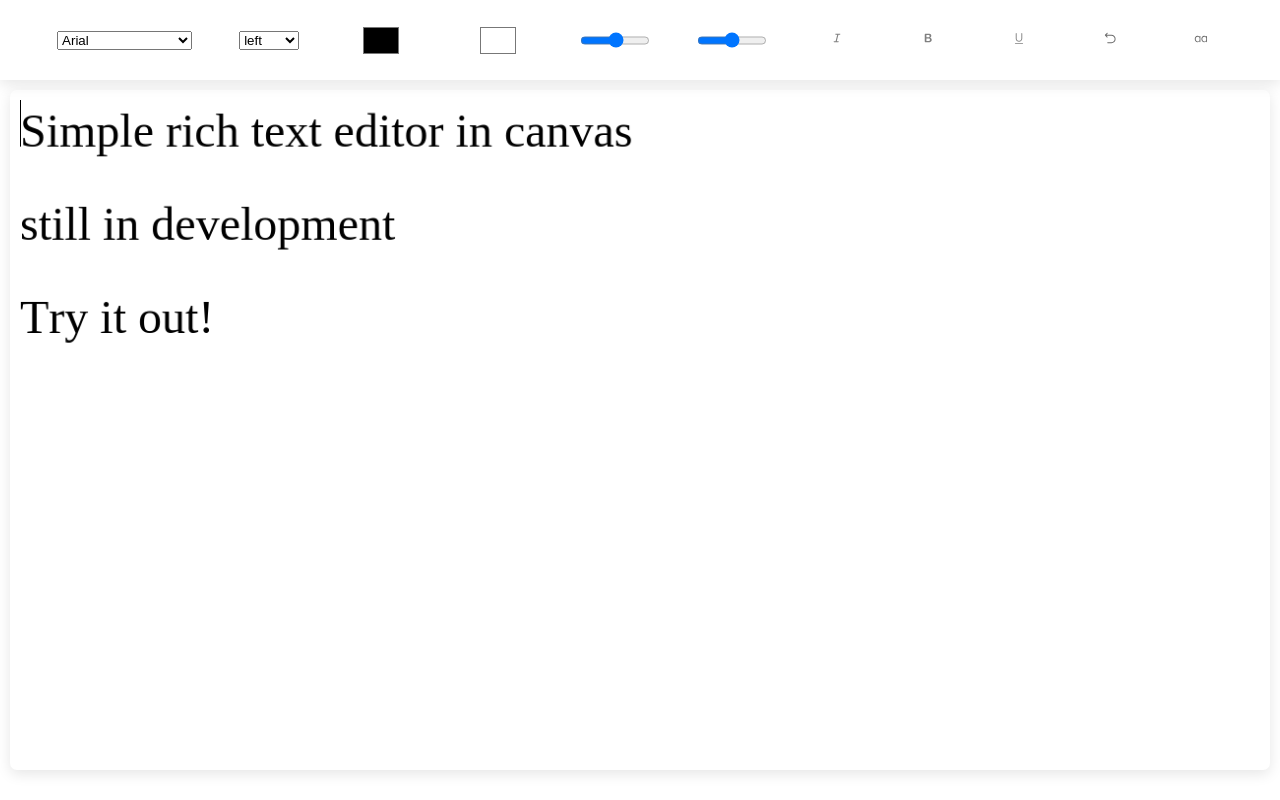
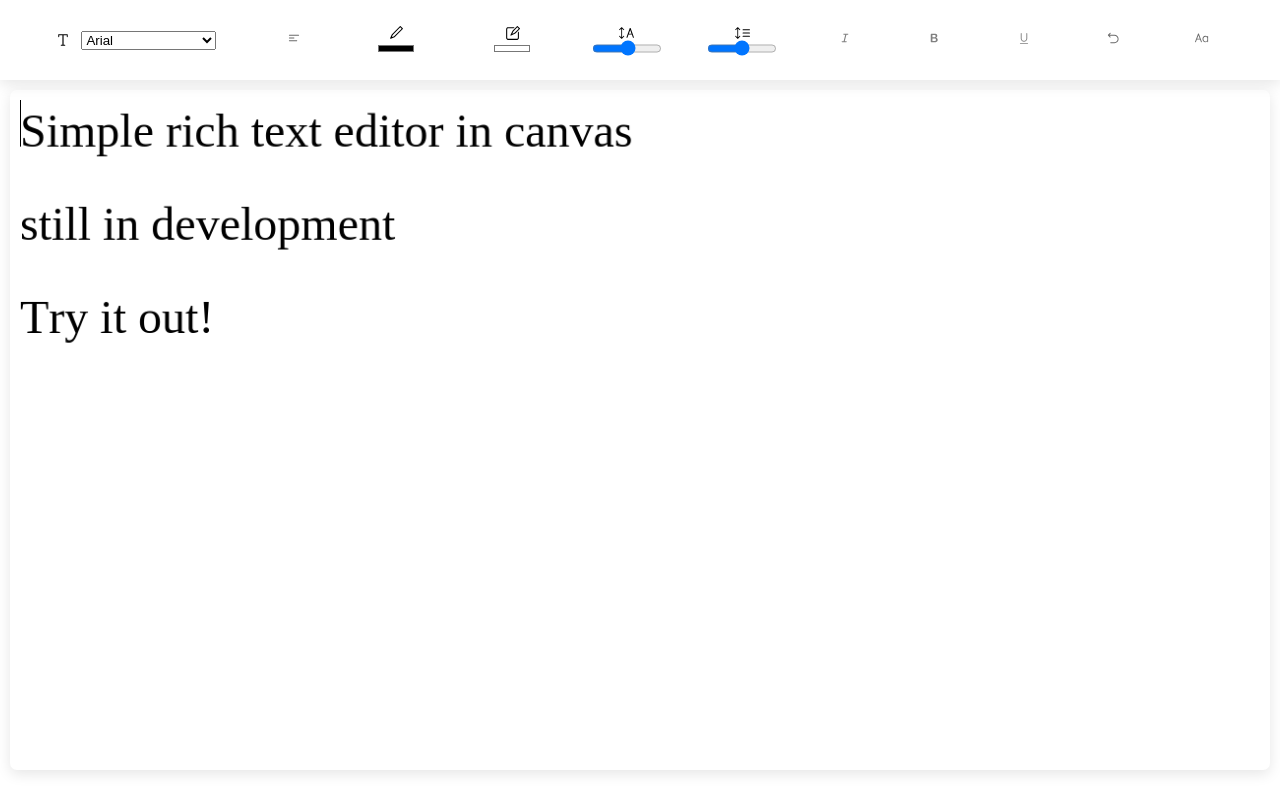
Before and after one commit to gtktsc/canvelho, a Next.js app: page / in a window 1280 px wide. Built offline with nearby package versions, Linux system fonts and the light colour scheme.

Commit message:
can-12: add icons

```diff
--- a/src/components/Canvas.tsx
+++ b/src/components/Canvas.tsx
@@ -7,10 +7,19 @@ import { Position, Range, Styles, Text } from "../lib/Canvelho/types";
 import {
   RxLetterCaseLowercase,
   RxLetterCaseUppercase,
+  RxLetterCaseCapitalize,
   RxFontBold,
   RxFontItalic,
+  RxPencil2,
+  RxLineHeight,
+  RxPencil1,
   RxReset,
   RxUnderline,
+  RxFontSize,
+  RxTextAlignCenter,
+  RxTextAlignLeft,
+  RxTextAlignRight,
+  RxText,
 } from "react-icons/rx";
 import { defaultStyles } from "@/lib/Canvelho/constants";
 
@@ -99,15 +108,6 @@ const CanvasComponent: React.FC = () => {
     });
   }, [currentStyles, canvelho]);
 
-  const toggleLowercase = useCallback(() => {
-    const toggled =
-      currentStyles?.textTransform === "uppercase" ? "lowercase" : "uppercase";
-
-    canvelho?.setStyle({
-      textTransform: toggled,
-    });
-  }, [currentStyles, canvelho]);
-
   const toggleBold = useCallback(() => {
     const toggled = currentStyles?.fontWeight === "bold" ? "normal" : "bold";
 
@@ -134,22 +134,56 @@ const CanvasComponent: React.FC = () => {
     });
   };
 
-  const alignment = ["left", "center", "right"];
+  const toggleAlignment = useCallback(() => {
+    let toggled = "left";
+    if (currentStyles?.textAlign === "left") {
+      toggled = "center";
+    } else if (currentStyles?.textAlign === "center") {
+      toggled = "right";
+    }
+
+    canvelho?.setStyle({
+      textAlign: toggled,
+    });
+  }, [currentStyles, canvelho]);
 
   const renderAlignment = () => {
-    return alignment.map((align, index) => {
-      return (
-        <option key={index} value={align}>
-          {align}
-        </option>
-      );
+    if (currentStyles?.textAlign === "left") {
+      return <RxTextAlignLeft />;
+    } else if (currentStyles?.textAlign === "right") {
+      return <RxTextAlignRight />;
+    }
+    return <RxTextAlignCenter />;
+  };
+
+  const toggleLowercase = useCallback(() => {
+    let toggled = "none";
+    if (currentStyles?.textTransform === "none") {
+      toggled = "uppercase";
+    } else if (currentStyles?.textTransform === "uppercase") {
+      toggled = "lowercase";
+    }
+
+    canvelho?.setStyle({
+      textTransform: toggled,
     });
+  }, [currentStyles, canvelho]);
+
+  const renderTextCase = () => {
+    if (currentStyles?.textTransform === "uppercase") {
+      return <RxLetterCaseUppercase />;
+    } else if (currentStyles?.textTransform === "lowercase") {
+      return <RxLetterCaseLowercase />;
+    }
+    return <RxLetterCaseCapitalize />;
   };
 
   return (
     <>
       {canvelho && (
         <section id="controls-wrapper">
+          <div className="select-wrapper">
+            <RxText />
             <select
               name="font"
               id="font-select"
@@ -160,17 +194,11 @@ const CanvasComponent: React.FC = () => {
             >
               {renderFonts()}
             </select>
-          <select
-            name="alignment"
-            id="alignemnt-select"
-            value={currentStyles?.textAlign}
-            onChange={({ target }) => {
-              canvelho?.setStyle({ textAlign: target.value });
-            }}
-          >
-            {renderAlignment()}
-          </select>
+          </div>
 
+          <button onClick={toggleAlignment}>{renderAlignment()}</button>
+          <div className="input-wrapper">
+            <RxPencil1 />
             <input
               type="color"
               value={currentStyles?.color}
@@ -178,6 +206,9 @@ const CanvasComponent: React.FC = () => {
                 canvelho?.setStyle({ color: e.target.value });
               }}
             />
+          </div>
+          <div className="input-wrapper">
+            <RxPencil2 />
             <input
               type="color"
               value={
@@ -189,6 +220,9 @@ const CanvasComponent: React.FC = () => {
                 canvelho?.setStyle({ backgroundColor: e.target.value });
               }}
             />
+          </div>
+          <div className="input-wrapper">
+            <RxFontSize />
             <input
               type="range"
               min={10}
@@ -198,6 +232,9 @@ const CanvasComponent: React.FC = () => {
                 canvelho?.setStyle({ fontSize: Number(e.target.value) });
               }}
             />
+          </div>
+          <div className="input-wrapper">
+            <RxLineHeight />
             <input
               type="range"
               min={1}
@@ -207,6 +244,7 @@ const CanvasComponent: React.FC = () => {
                 canvelho?.setStyle({ lineHeight: Number(e.target.value) });
               }}
             />
+          </div>
           <button onClick={toggleItalic}>
             <RxFontItalic
               color={currentStyles?.fontStyle === "italic" ? "black" : "grey"}
@@ -229,13 +267,7 @@ const CanvasComponent: React.FC = () => {
           >
             <RxReset />
           </button>
-          <button onClick={toggleLowercase}>
-            {currentStyles?.textTransform === "uppercase" ? (
-              <RxLetterCaseUppercase />
-            ) : (
-              <RxLetterCaseLowercase />
-            )}
-          </button>
+          <button onClick={toggleLowercase}>{renderTextCase()}</button>
         </section>
       )}
 
--- a/src/components/styles.css
+++ b/src/components/styles.css
@@ -46,6 +46,27 @@ canvas {
   user-select: none;
 }
 
+.input-wrapper {
+  display: flex;
+  align-items: center;
+  justify-content: center;
+  flex-direction: column;
+}
+
+.input-wrapper > input {
+  height: 15px;
+}
+
+.select-wrapper {
+  display: flex;
+  align-items: center;
+  justify-content: center;
+  flex-direction: row;
+}
+.select-wrapper > select {
+  margin: 0 10px;
+}
+
 button,
 input {
   padding: 0 15px;
```
Lines whose indentation alone changed are shown as unchanged.
